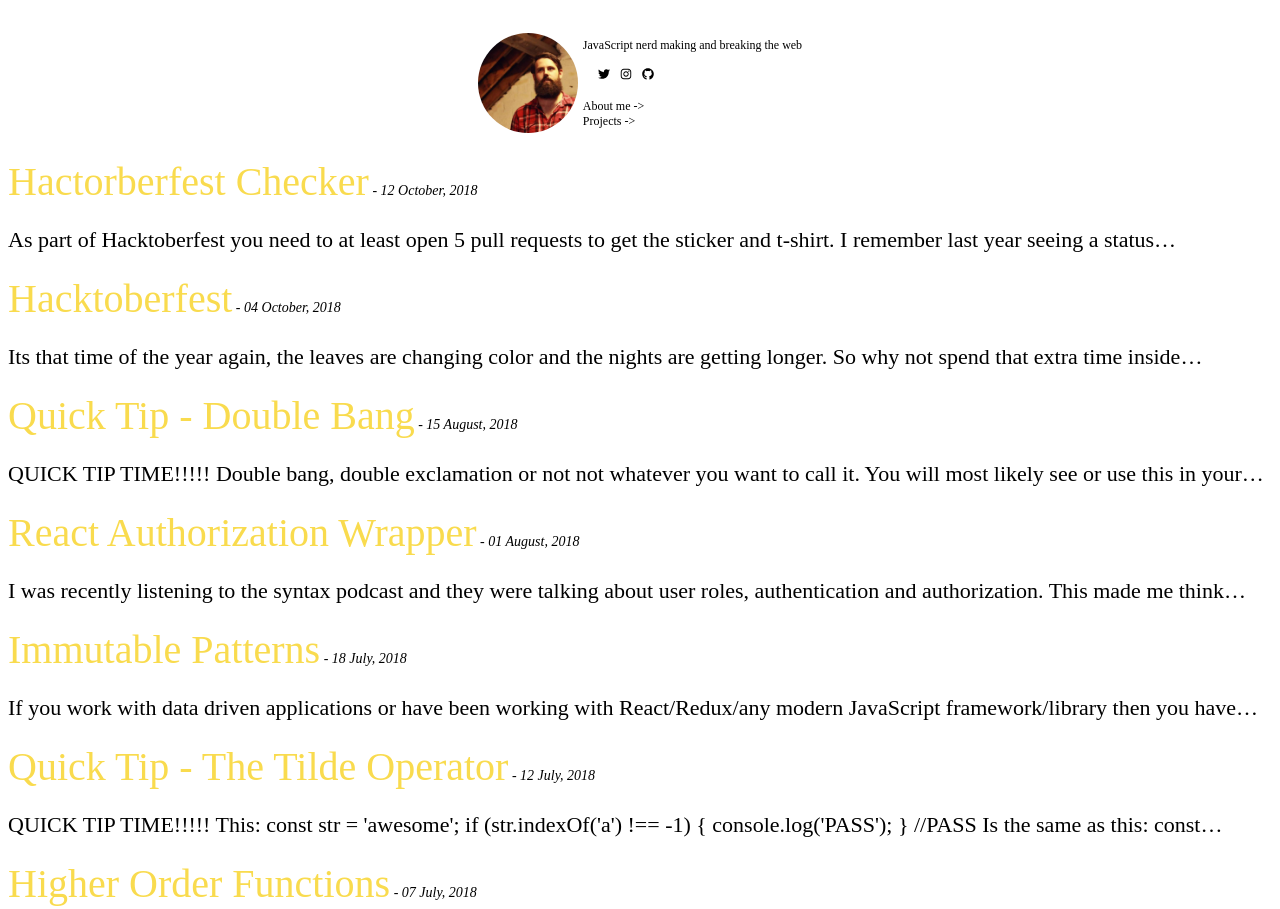
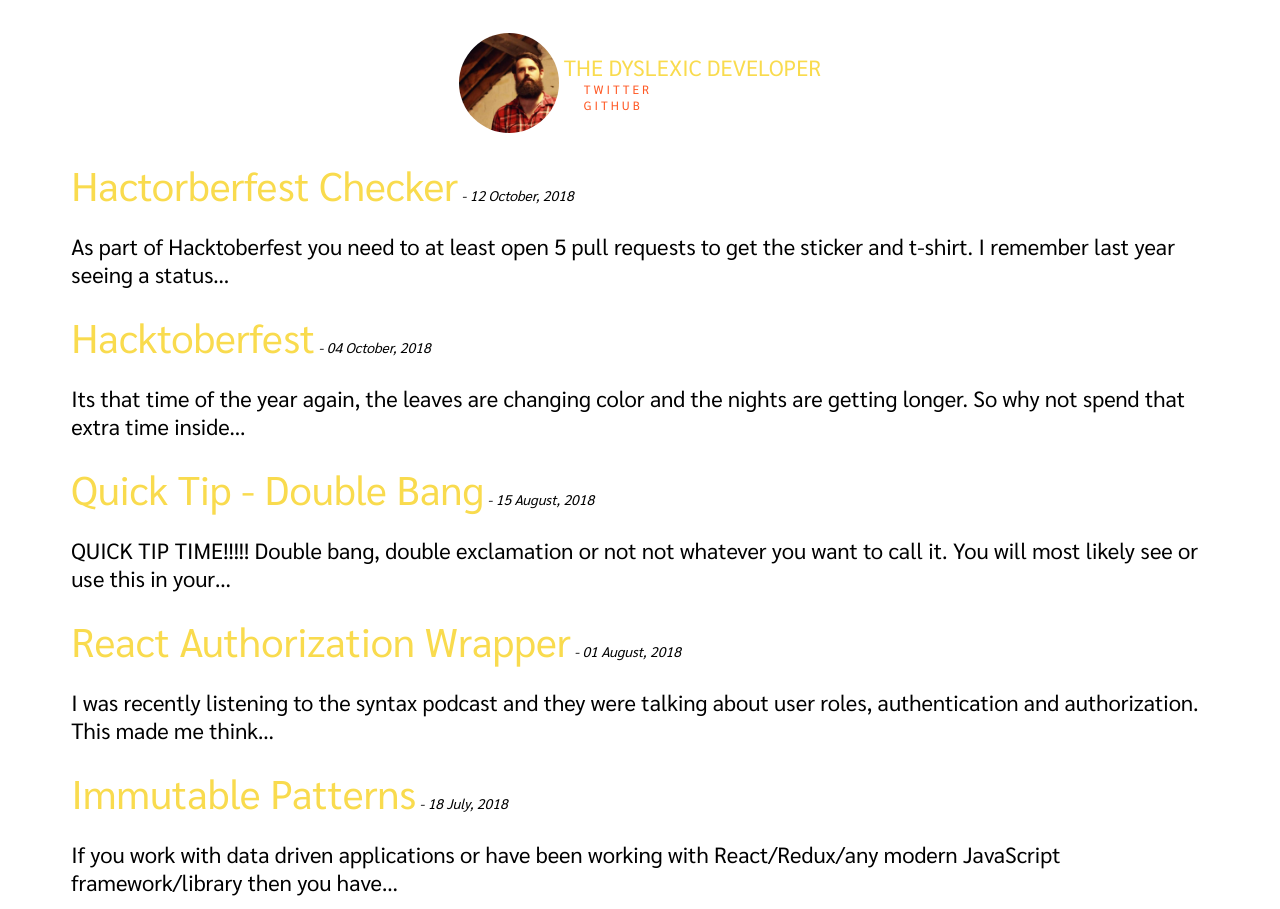
Before and after one commit to chrislaughlin/thedyslexicdeveloper, a Gatsby site: page / in a window 1280 px wide. Shown: the top 909 px of the page. Built offline with nearby package versions, Linux system fonts and the light colour scheme; Gatsby itself is replaced by a stand-in of ours; some packages are replaced by stand-ins of ours.

Commit message:
updating to gatsby 2

```diff
--- a/gatsby-config.js
+++ b/gatsby-config.js
@@ -88,6 +88,7 @@ module.exports = {
                 // Disable the loading spinner.
                 showSpinner: false,
             },
-        }
+        },
+        `gatsby-plugin-favicon`
     ],
 };
--- a/package.json
+++ b/package.json
@@ -16,6 +16,7 @@
     "babel-preset-react": "^6.24.1",
     "gatsby": "^2.0.22",
     "gatsby-link": "^2.0.4",
+    "gatsby-plugin-favicon": "^3.1.5",
     "gatsby-plugin-feed": "^2.0.8",
     "gatsby-plugin-google-analytics": "^2.0.6",
     "gatsby-plugin-nprogress": "^2.0.5",
--- a/src/components/bio/Bio.js
+++ b/src/components/bio/Bio.js
@@ -1,10 +1,8 @@
 import React from 'react';
 import styled from 'styled-components';
+import Link from 'gatsby-link';
 
 import profilePic from './profile-pic.jpg';
-import Social from '../social/social';
-
-import Link from '../link/link';
 
 const ProfilePic = styled.img`
     height: 100px;
@@ -28,27 +26,50 @@ const StyledBio = styled.div`
   }
 `;
 
+const SiteTitle = styled(Link).attrs({
+    to: '/'
+})`
+  font-size: 22px;
+  text-transform: uppercase;
+  color: #F9DB4E;
+`;
+
+const SocialLink = styled.span`
+    padding-left: 20px;
+    letter-spacing: 3px;
+    text-transform: uppercase;
+`;
+
 class Bio extends React.Component {
     render() {
         return (
             <StyledBio>
+                <Link to="/">
                     <ProfilePic
                         src={profilePic}
                         alt={`Chris Laughlin`}
                     />
+                </Link>
                 <div>
-                    JavaScript nerd making and breaking the web
-                    <Social/>
-                    <Link
-                        to={'/about'}
+                    <SiteTitle>
+                        The dyslexic developer
+                    </SiteTitle>
+                    <SocialLink>
+                        <a
+                            href="https://twitter.com/chrislaughlin"
+                            target="_blank"
                         >
-                        About me ->
-                    </Link>
-                    <Link
-                        to={'/projects'}
+                            Twitter
+                        </a>
+                    </SocialLink>
+                    <SocialLink>
+                        <a
+                            href="https://github.com/chrislaughlin"
+                            target="_blank"
                         >
-                        Projects ->
-                    </Link>
+                            Github
+                        </a>
+                    </SocialLink>
                 </div>
             </StyledBio>
         );
--- /dev/null
+++ b/src/components/layout/layout.js
@@ -0,0 +1,33 @@
+import React from 'react';
+import Helmet from 'react-helmet';
+import styled from 'styled-components'
+
+import '../../styles/index.css';
+import '../../styles/post.css';
+import Bio from "../bio/Bio";
+
+const Page = styled.div`
+    display: flex;
+    flex-direction: column;
+    align-items: center;
+    .content {
+      width: 90%;
+    }
+`;
+
+const Layout = ({siteTitle, children}) => {
+
+    return (
+        <Page>
+            <Helmet title={siteTitle} />
+
+            <Bio />
+            <div className="content">
+                {children}
+            </div>
+        </Page>
+    );
+};
+
+
+export default Layout;
--- a/src/components/postSlug/postSlug.js
+++ b/src/components/postSlug/postSlug.js
@@ -3,10 +3,10 @@ import get from 'lodash/get';
 import Link from 'gatsby-link';
 import styled from 'styled-components';
 
+import h1 from '../../styles/h1';
+
 const Title = styled(Link)`
-    color: #F9DB4E;
-    text-decoration: none;
-    font-size: 40px;
+    ${h1}
 `;
 
 const Excerpt = styled.p`
--- a/src/pages/index.js
+++ b/src/pages/index.js
@@ -1,17 +1,9 @@
 import React from 'react';
 import get from 'lodash/get';
-import Helmet from 'react-helmet';
-import styled from 'styled-components'
 
-import '../styles/post.css';
-import Bio from '../components/bio/Bio';
 import PostSlug from '../components/postSlug/postSlug';
 
-const Page = styled.div`
-    display: flex;
-    flex-direction: column;
-    align-items: center;
-`;
+import Layout from '../components/layout/layout';
 
 class BlogIndex extends React.Component {
 
@@ -20,14 +12,9 @@ class BlogIndex extends React.Component {
         const posts = get(this, 'props.data.allMarkdownRemark.edges');
 
         return (
-            <Page>
-                <Helmet title={siteTitle} />
-
-                <Bio />
-                <div>
-                    {posts.map(({ node }) => <PostSlug node={node}/>)}
-                </div>
-            </Page>
+            <Layout siteTitle={siteTitle}>
+                {posts.map(({ node }) => <PostSlug node={node}/>)}
+            </Layout>
         );
     }
 }
--- /dev/null
+++ b/src/styles/h1.js
@@ -0,0 +1,7 @@
+import { css } from 'styled-components';
+
+export default css`
+    color: #F9DB4E;
+    text-decoration: none;
+    font-size: 40px;
+`;
--- a/src/styles/index.css
+++ b/src/styles/index.css
@@ -1,8 +1,7 @@
-@import url('https://fonts.googleapis.com/css?family=Montserrat:300,400|Roboto');
+@import url('https://fonts.googleapis.com/css?family=Sarabun');
 
-html, body {
-    font-family: 'Montserrat', sans-serif;
-    font-weight: 300;
+body {
+    font-family: 'Sarabun', sans-serif;
 }
 
 a {
--- a/src/styles/post.css
+++ b/src/styles/post.css
@@ -1,3 +1,8 @@
 a {
     color: #FF5722;
 }
+
+img {
+    display: block;
+    margin: 0 auto;
+}
```
Also changed, not shown: src/templates/blog-post.js (+21 -13 lines), src/favicon.png (added), 1 other file. Lines whose indentation alone changed are shown as unchanged.
